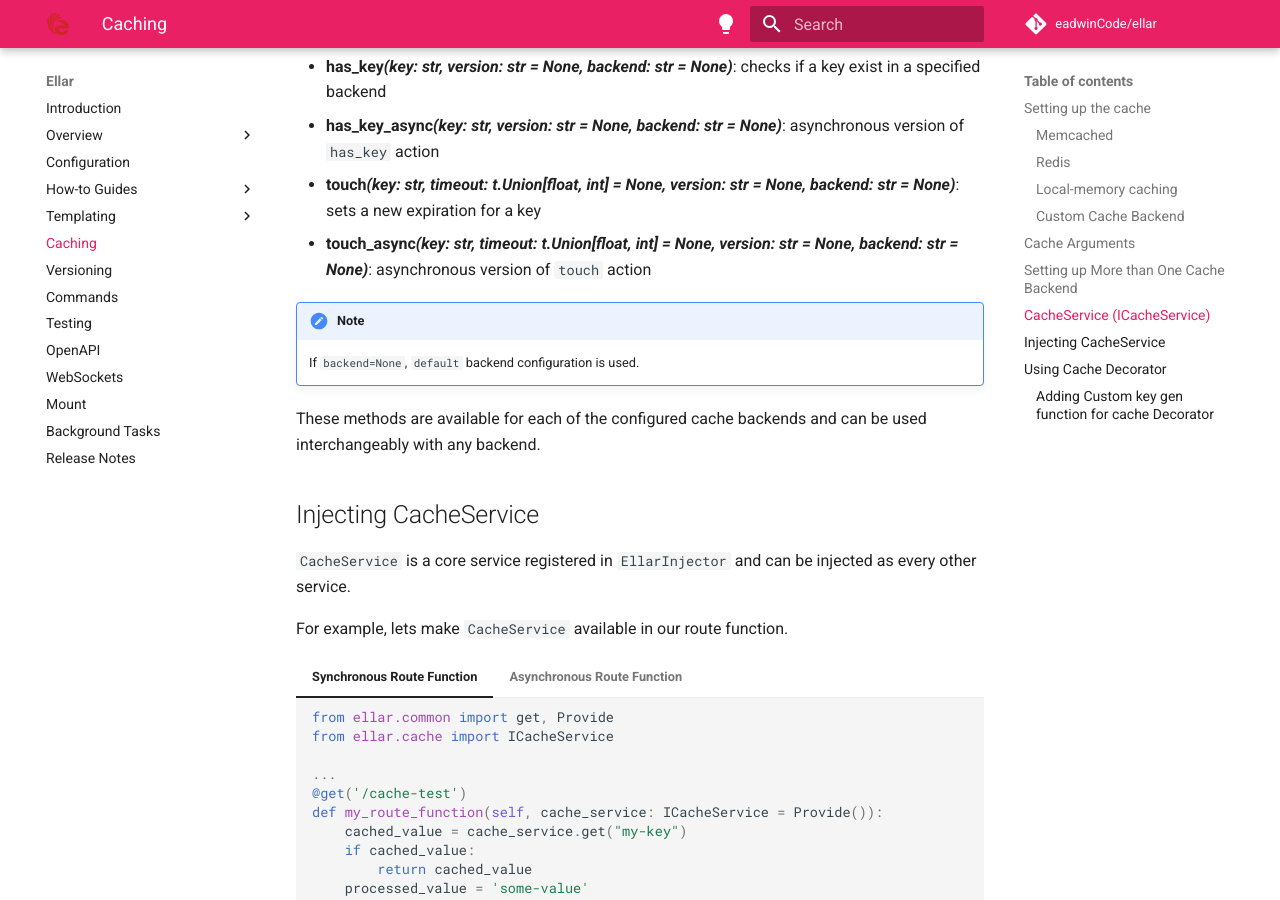
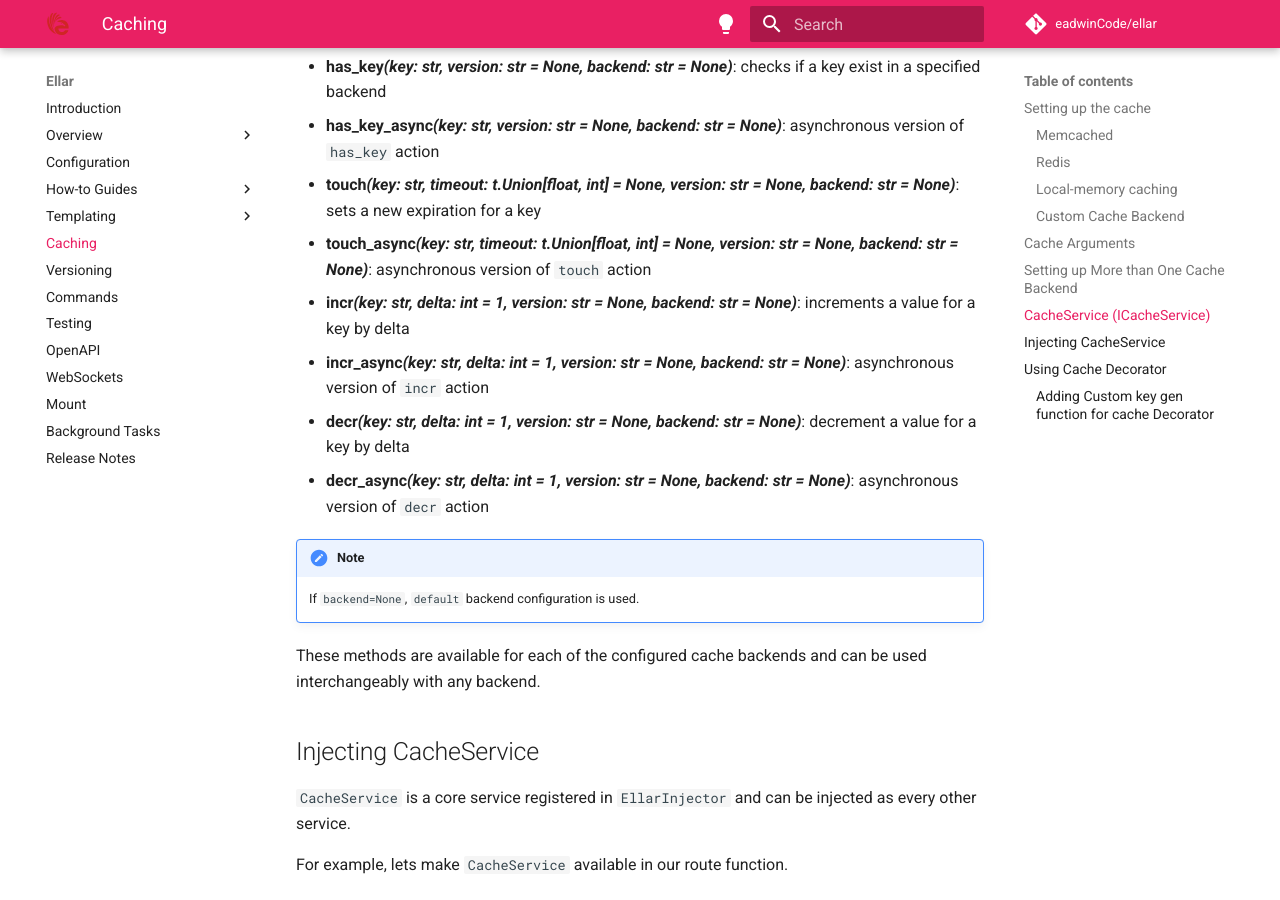
Before and after one commit to python-ellar/ellar, an MkDocs documentation site: the page built from docs/caching.md, in a window 1280 px wide and 900 px high, scrolled down 6207 px. Built offline with MkDocs 1.6.1 and Material for MkDocs 9.7.7, drawn with Linux system fonts in a browser that asks for light colours; comment, search, counter and statistics services are not loaded; some of the changed lines change nothing that is shown; some of the changed text lies outside the part shown.

Commit message:
fixed documentation

````diff
--- a/docs/caching.md
+++ b/docs/caching.md
@@ -31,7 +31,7 @@ Memcached runs as a daemon and is allotted a specified amount of RAM. All it doe
 After installing Memcached itself, you’ll need to install a Memcached binding.
 There are several Python Memcached bindings available;
 
-Ellar supports are [pylibmc](https://pypi.org/project/pylibmc/), [pymemcache](https://pypi.org/project/pymemcache/) and [aiomcache](https://github.com/aio-libs/aiomcache)
+Ellar supports are [pylibmc](https://pypi.org/project/pylibmc/) and [pymemcache](https://pypi.org/project/pymemcache/)
 
 For an example, lets assume you have a Memcached is running on localhost (127.0.0.1) port 11211, using the `pymemcache` or `pylibmc` binding:
 
@@ -57,18 +57,6 @@ For an example, lets assume you have a Memcached is running on localhost (127.0.
     class DevelopmentConfig(ConfigDefaultTypesMixin):
         CACHES = {
             'default': PyLibMCCacheBackend(servers=['127.0.0.1:11211'])
-        }
-    ```
-=== "aiomcache"
-    ```python
-    # project_name/config.py
-
-    from ellar.core import ConfigDefaultTypesMixin
-    from ellar.cache.backends.aio_cache import AioMemCacheBackend
-
-    class DevelopmentConfig(ConfigDefaultTypesMixin):
-        CACHES = {
-            'default': AioMemCacheBackend(host='127.0.0.1', port=11211)
         }
     ```
 If Memcached is available through a local Unix socket file /tmp/memcached.sock using the `pymemcache` or `pylibmc` binding:
@@ -333,6 +321,10 @@ The CacheService class provides methods like:
 - **has_key_async**_**(key: str, version: str = None, backend: str = None)**_: asynchronous version of `has_key` action
 - **touch**_**(key: str, timeout: t.Union[float, int] = None, version: str = None, backend: str = None)**_: sets a new expiration for a key
 - **touch_async**_**(key: str, timeout: t.Union[float, int] = None, version: str = None, backend: str = None)**_: asynchronous version of `touch` action
+- **incr**_**(key: str, delta: int = 1, version: str = None, backend: str = None)**_: increments a value for a key by delta
+- **incr_async**_**(key: str, delta: int = 1, version: str = None, backend: str = None)**_: asynchronous version of `incr` action
+- **decr**_**(key: str, delta: int = 1, version: str = None, backend: str = None)**_: decrement a value for a key by delta
+- **decr_async**_**(key: str, delta: int = 1, version: str = None, backend: str = None)**_: asynchronous version of `decr` action
 
 !!! note
     If `backend=None`, `default` backend configuration is used.
````
Also changed, not shown: 1 other file.
